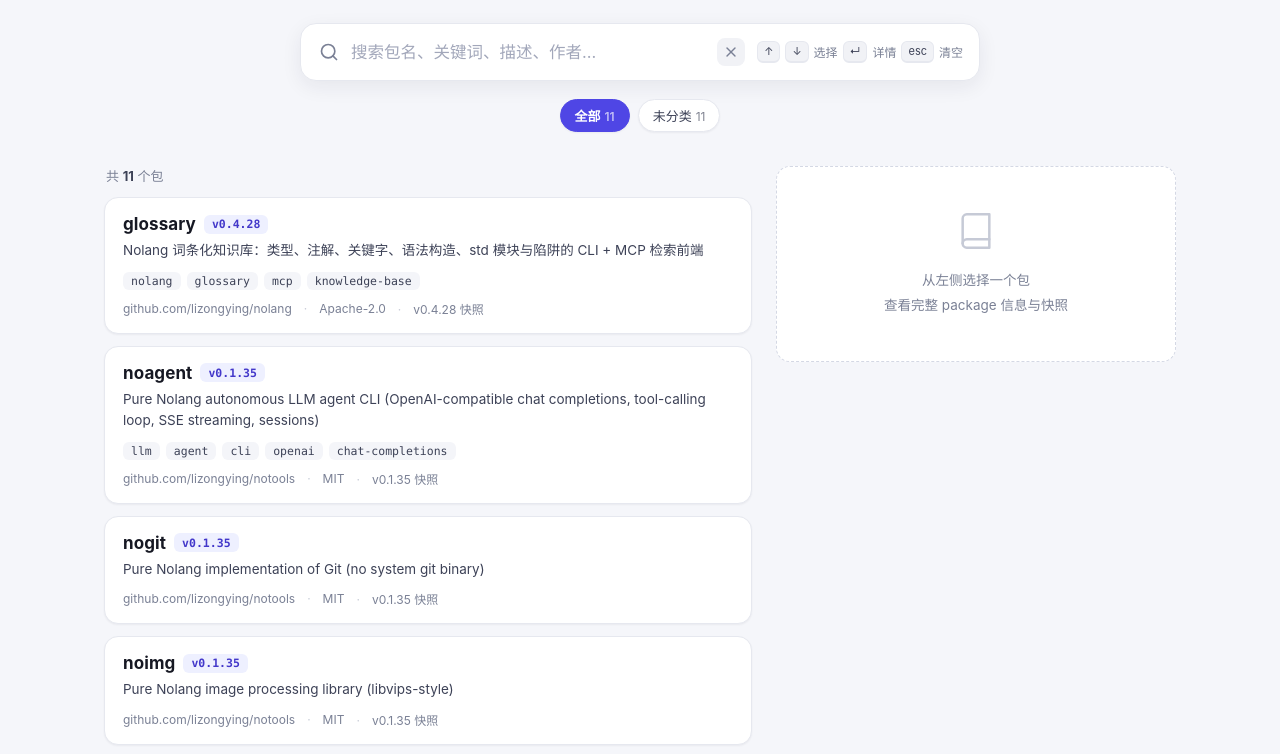
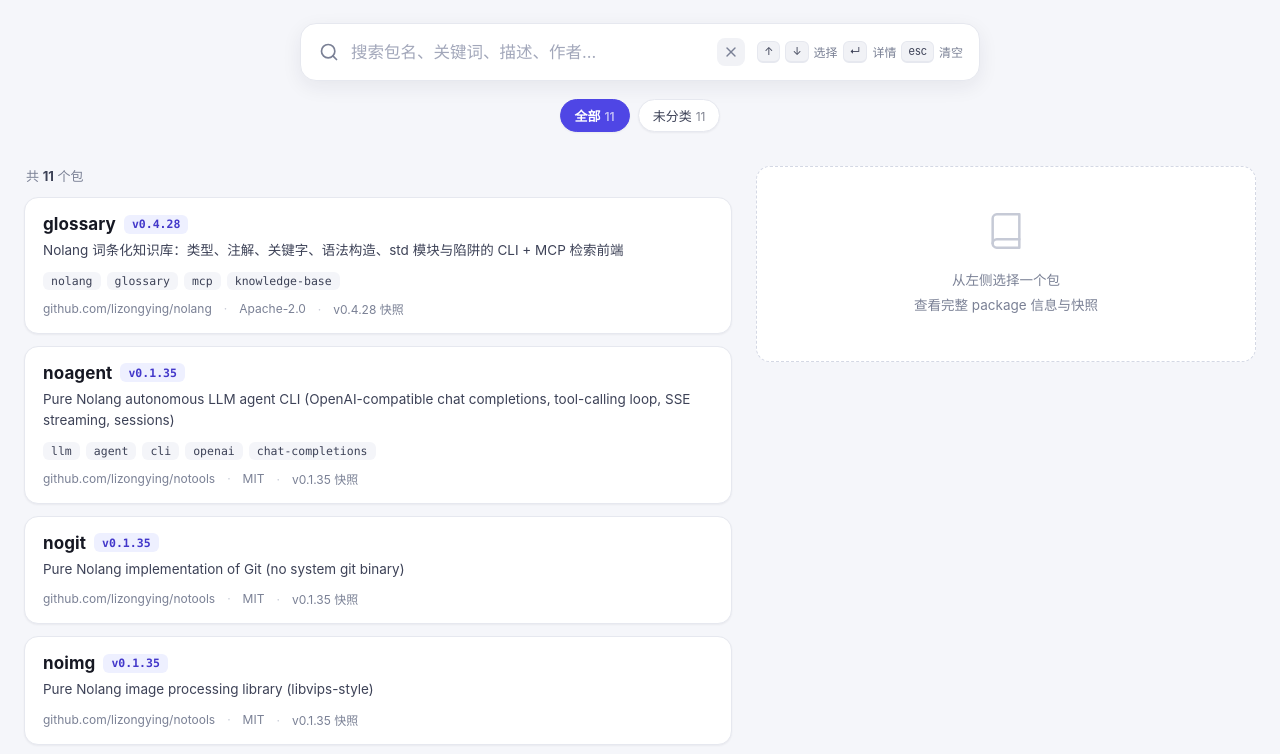
Before and after one commit to lizongying/nohub, a website: page web/index.html in a window 1280 px wide. Shown: the part 198-952 px from the top of the page. Drawn offline with Linux system fonts and the light colour scheme.

Commit message:
style: 布局加宽至 1280px，详情面板 500px

```diff
--- a/web/styles.css
+++ b/web/styles.css
@@ -48,7 +48,7 @@ body {
 
 .wrap {
   width: 100%;
-  max-width: 1120px;
+  max-width: 1280px;
   margin: 0 auto;
   padding: 0 24px;
 }
@@ -217,7 +217,7 @@ kbd {
 /* ---------- 主布局 ---------- */
 .layout {
   display: grid;
-  grid-template-columns: minmax(0, 1fr) 400px;
+  grid-template-columns: minmax(0, 1fr) 500px;
   gap: 24px;
   align-items: start;
   padding: 26px 0 40px;
```
